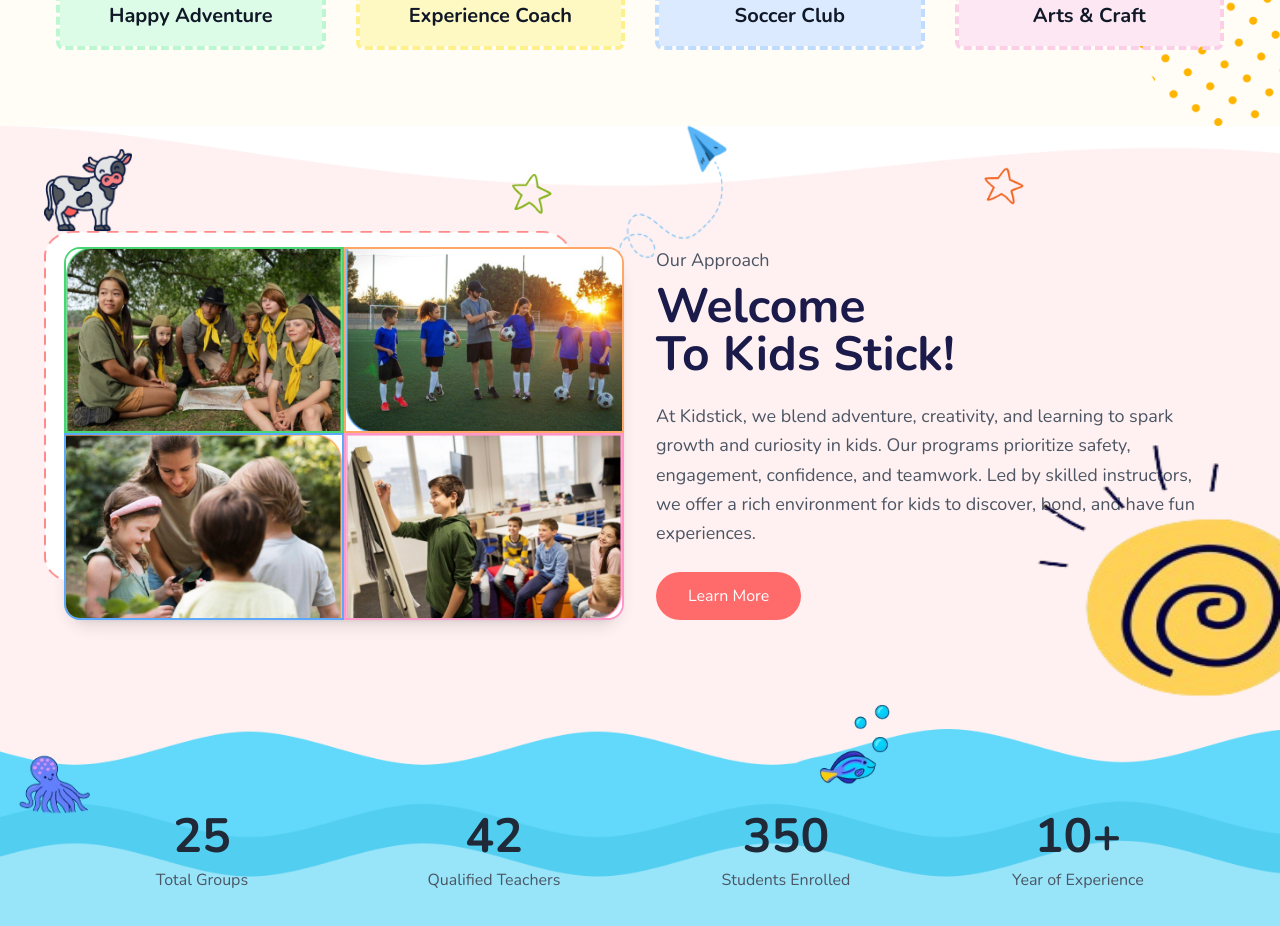
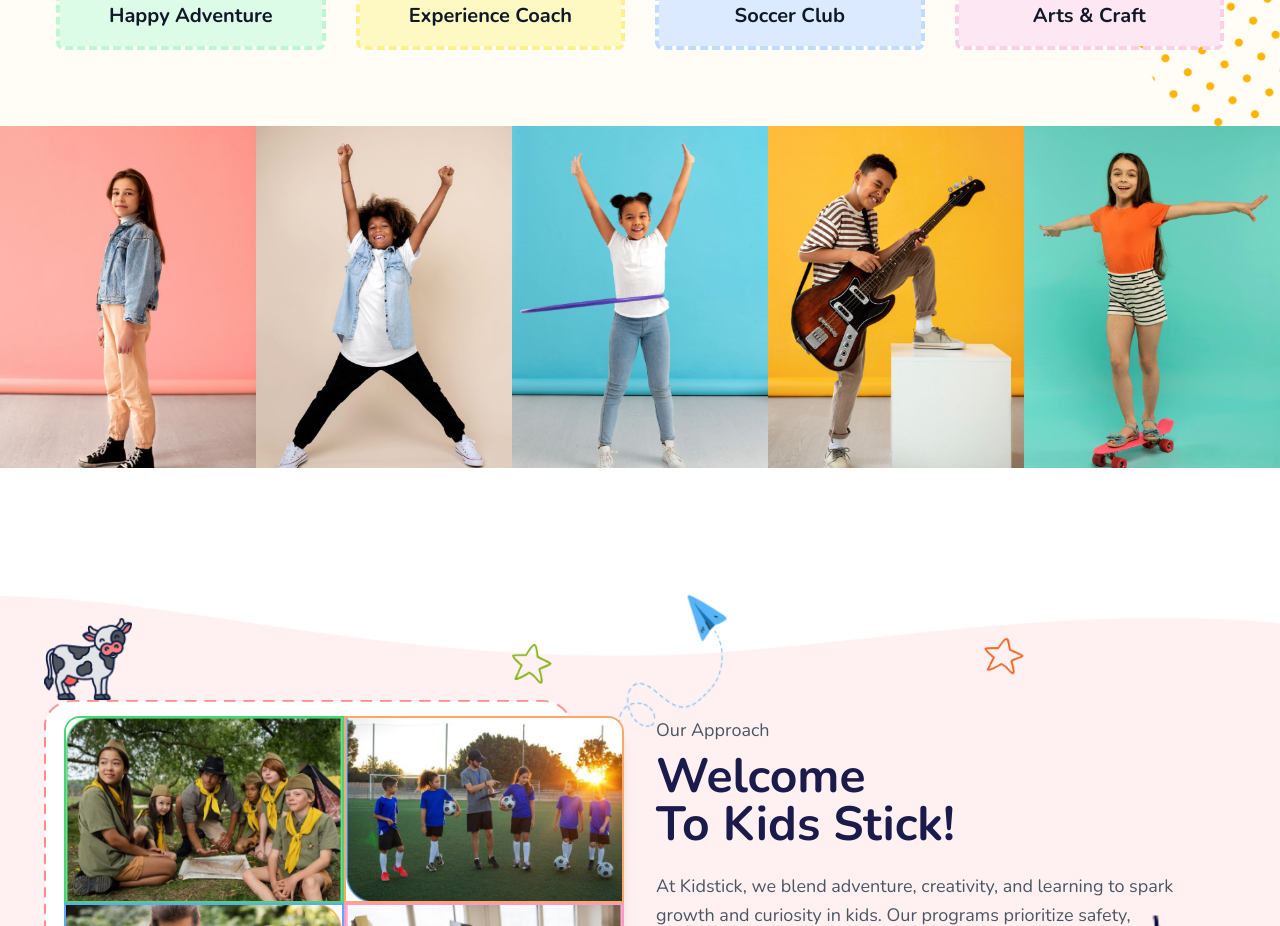
Before and after one commit to hbkabir004/KIDSTICK, a Next.js app in the folder kidstick-nextjs/: page / in a window 1280 px wide. Shown: the part 1000-1926 px from the top of the page. Built offline with nearby package versions, Linux system fonts and the light colour scheme; no server answers.

Commit message:
[Solved] Component call issues

```diff
--- a/kidstick-nextjs/app/page.tsx
+++ b/kidstick-nextjs/app/page.tsx
@@ -7,6 +7,7 @@ import FAQSection from "./components/FAQ";
 import Footer from "./components/Footer";
 import GallerySection from "./components/Gallery";
 import Hero from "./components/Hero";
+import ImageCollage from "./components/ImageCollage";
 import JoinKidstick from "./components/JoinKidstick";
 import MakeChildrenLife from "./components/MakeChildrenLife";
 import NavBar from "./components/NavBar";
@@ -24,9 +25,8 @@ export default function Home() {
       <NavBar/>
       <Hero/>
       <ActivitiesCarousel/>
-      <imgCollage/>
+      <ImageCollage/>
       <OurApproach/>
-      {/* <StatsBanner/> */}
       <StatsSection/>
       <Services/>
       <ChoseForKids/>
```
